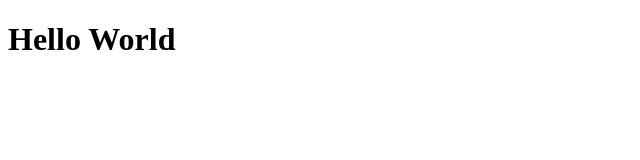
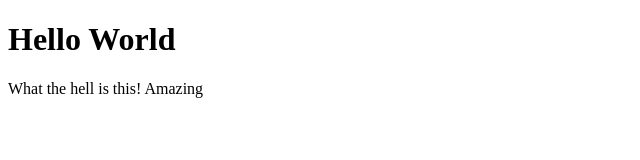
Before and after one commit to ashwinknan/coursera-test, a website: page index.html in a window 1280 px wide. Shown: the whole page, without its empty margins (0-640 px from the left). Drawn offline with Linux system fonts and the light colour scheme.

Commit message:
Third commit

```diff
--- a/index.html
+++ b/index.html
@@ -1,5 +1,6 @@
 <!DOCTYPE html PUBLIC "-//W3C//DTD HTML 4.01//EN" "http://www.w3.org/TR/html4/strict.dtd">
 <html>
 <h1>Hello World</h1>
+<p>What the hell is this! Amazing</p>
 
 </html>
```
Also changed, not shown: package.json (+7 -2 lines), 2 other files.
